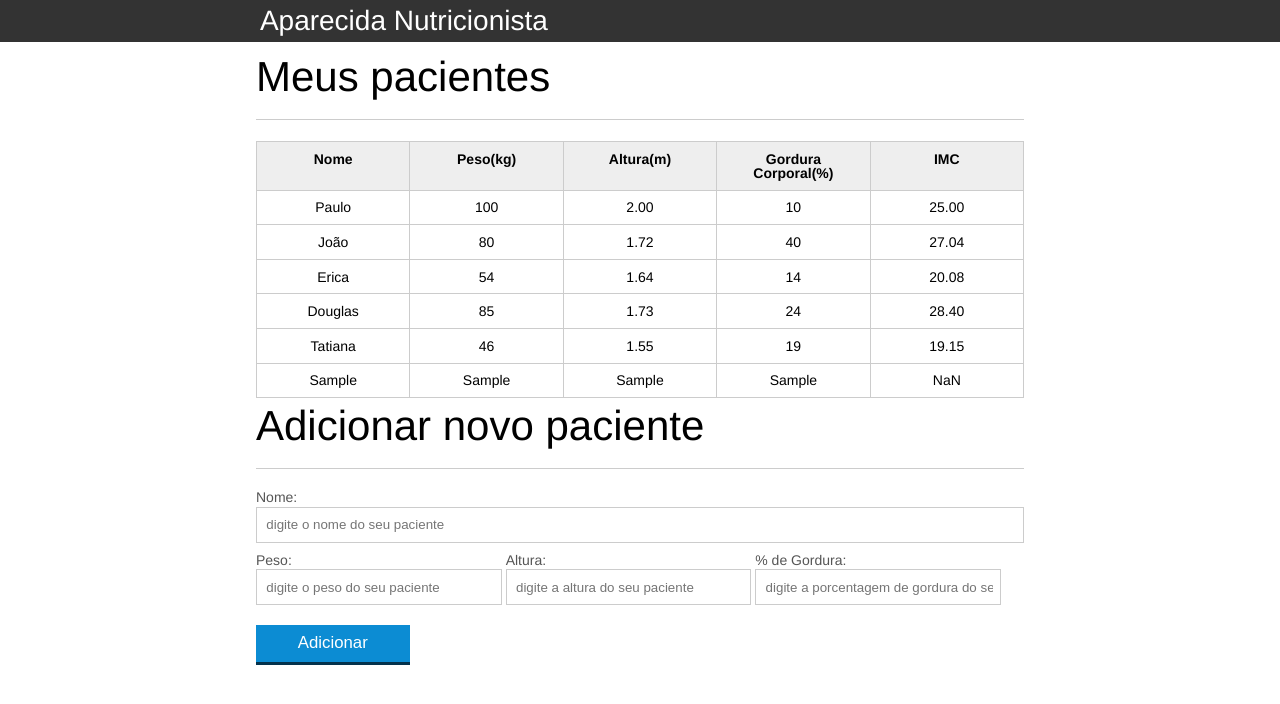
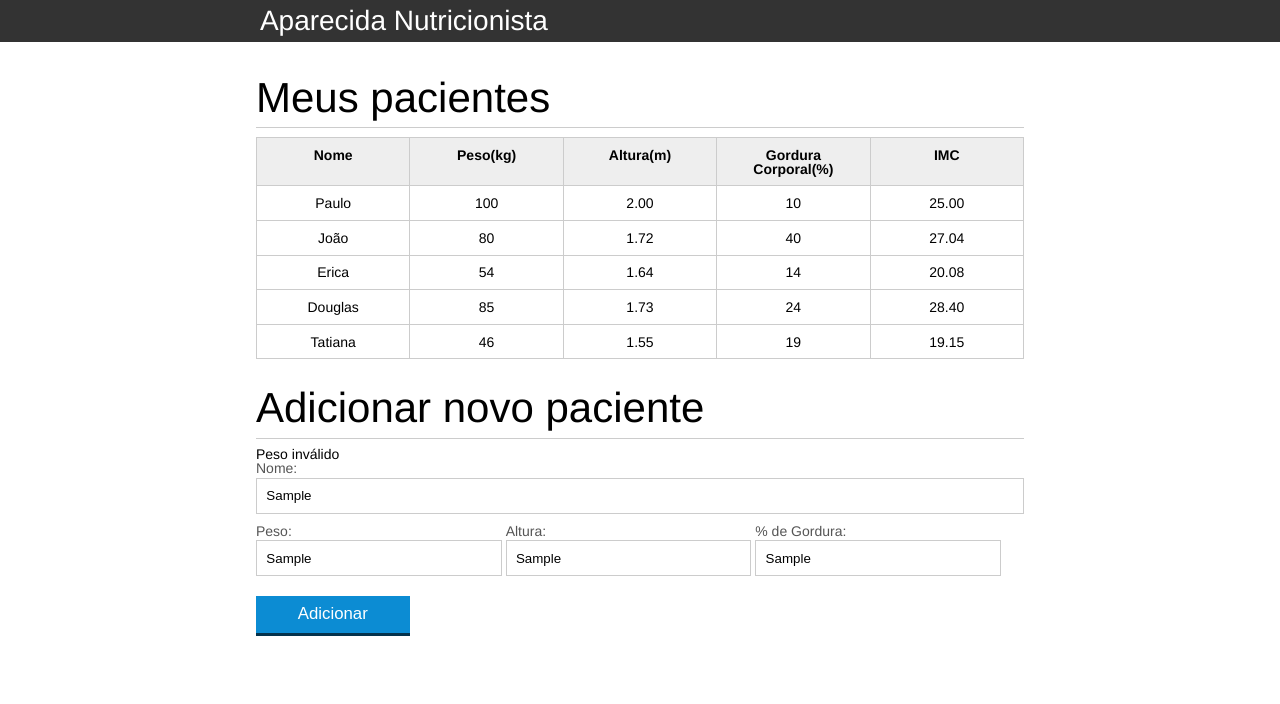
Before and after one commit to Norion09/Alura-JavaScript, a plain HTML site: page index.html in a window 1280 px wide. Both pictures are taken after typing "Sample", "Sample", "Sample", "Sample" into the empty fields and a click on the button "Adicionar". Drawn offline with Linux system fonts and the light colour scheme.

Commit message:
Add files via upload

```diff
--- a/css/index.css
+++ b/css/index.css
@@ -46,9 +46,10 @@ section{
 section h2{
 	font-size: 3em;
 	display: block;
-	padding-bottom: .5em;
+	padding-bottom: .2em;
 	border-bottom: 1px solid #ccc;
-	margin-bottom: .5em;
+	margin-bottom: .2em;
+	margin-top: 0.5em;
 }
 
 table{
@@ -136,3 +137,7 @@ button[disabled=disabled], button:disabled {
 .paciente-invalido{
     background-color: lightcoral;
 }
+#mensagem-erro{
+	color: red;
+	padding-bottom: 0.3em;
+}
--- a/index.html
+++ b/index.html
@@ -74,6 +74,8 @@
 
         <section class="container">
         <h2 id="titulo-form">Adicionar novo paciente</h2>
+		<ul id="mensagems-erro">
+		</ul>
         <form id="form-adiciona">
             <div class="">
                 <label for="nome">Nome:</label>
--- a/js/calcula_imc.js
+++ b/js/calcula_imc.js
@@ -12,10 +12,13 @@ for(var i = 0; i < pacientes.length; i++){
     var tdAltura = paciente.querySelector(".info-altura");
     var altura = tdAltura.textContent;
 
+	/*var tdNome = paciente.querySelector(".info-nome");
+    var nome = tdNome.textContent;*/
+
     var tdIMC = paciente.querySelector(".info-imc");
 
-    var pesoValido = true;
-    if(peso <= 0 || peso >= 1000){
+    var pesoValido = validaPeso(peso);
+    if(!pesoValido){
         console.log("peso invalido");
         pesoValido = false;
         tdIMC.textContent = "Peso inválido";
@@ -24,8 +27,8 @@ for(var i = 0; i < pacientes.length; i++){
         //paciente.style.color = "red";
     }
 
-    var aulturaValida = true;
-    if(altura <= 0 || altura >= 3){
+    var alturaValida = validaAltura(altura);
+    if(!validaAltura){
         console.log("altura invalido");
         aulturaValida = false;
         tdIMC.textContent = "Altura invalida";
@@ -33,7 +36,14 @@ for(var i = 0; i < pacientes.length; i++){
         //paciente.style.backgroundColor = "lightcoral";
     }
 
-    if(aulturaValida == true && pesoValido == true){
+	/*var nomeValido = validaNome(nome);
+	if(!validaNome){
+		console.log("nome invalido");
+        nomeValida = false;
+        paciente.classList.add("paciente-invalido");
+	}*/
+
+    if(validaAltura && validaPeso){
         var imc = calculaIMC(peso,altura);
         tdIMC.textContent = imc.toFixed(2);//toFixed imprime só até numero de casa decimais determinadas
     }
@@ -44,3 +54,28 @@ function calculaIMC(peso,altura){
     imc = peso / (altura * altura);
     return imc;
 }
+
+function validaPeso(peso){
+	if(peso >= 0 && peso <1000){
+		return true;
+	}
+	else{
+		return false;
+	}
+}
+function validaAltura(altura){
+	if(altura >= 0 && altura <3){
+		return true;
+	}
+	else{
+		return false;
+	}
+}
+/*function validaNome(nome){
+	if(nome != ''){
+	   return true;
+	}
+	else{
+		return false;
+	}
+}*/
--- a/js/form.js
+++ b/js/form.js
@@ -1,16 +1,21 @@
 var botaoAdicionar = document.querySelector("#adicionar-paciente");
-botaoAdicionar.addEventListener("click",function(event){
+botaoAdicionar.addEventListener("click", function (event) {
     event.preventDefault();//previna o comportamento padrão do botão na tag forms
 
     var form = document.querySelector("#form-adiciona");
 
     //extrai informações do paciente do form
     var paciente = obtemPacienteDoFormulario(form);
-    console.log(paciente);
 
     //cria a tr e td do apciente
-    var pacienteTr = montaTr(paciente);
-	console.log(pacienteTr);
+	var pacientTr = montaTr(paciente)
+
+    var erros = validaPaciente(paciente);
+	console.log(erros);
+    if (erros.length > 0) {
+        exibeMensagensDeErro(erros);
+        return;
+    }
 
     var tabela = document.querySelector("#tabela-pacientes");
     tabela.appendChild(pacienteTr);
@@ -58,12 +63,28 @@ function montaTd(dado,classe){
 	return td;
 }
 
+function validaPaciente(paciente){
 
+	var erros = [];
 
+	if(!validaPeso(paciente.peso)){
+	   	erros.push(" Peso inválido");
+	}
+	/*if(validaAltura(paciente.altura)){
+	   	erros.push(" Altura inválido");
+	 }*/
+	return erros;
+}
 
+function exibeMensagensDeErro(erros) {
+    var ul = document.querySelector("#mensagems-erro");
 
-
-
+    erros.forEach(function(erro){
+        var li = document.createElement("li");
+        li.textContent = erro;
+        ul.appendChild(li);
+    });
+}
 
 
 
```
